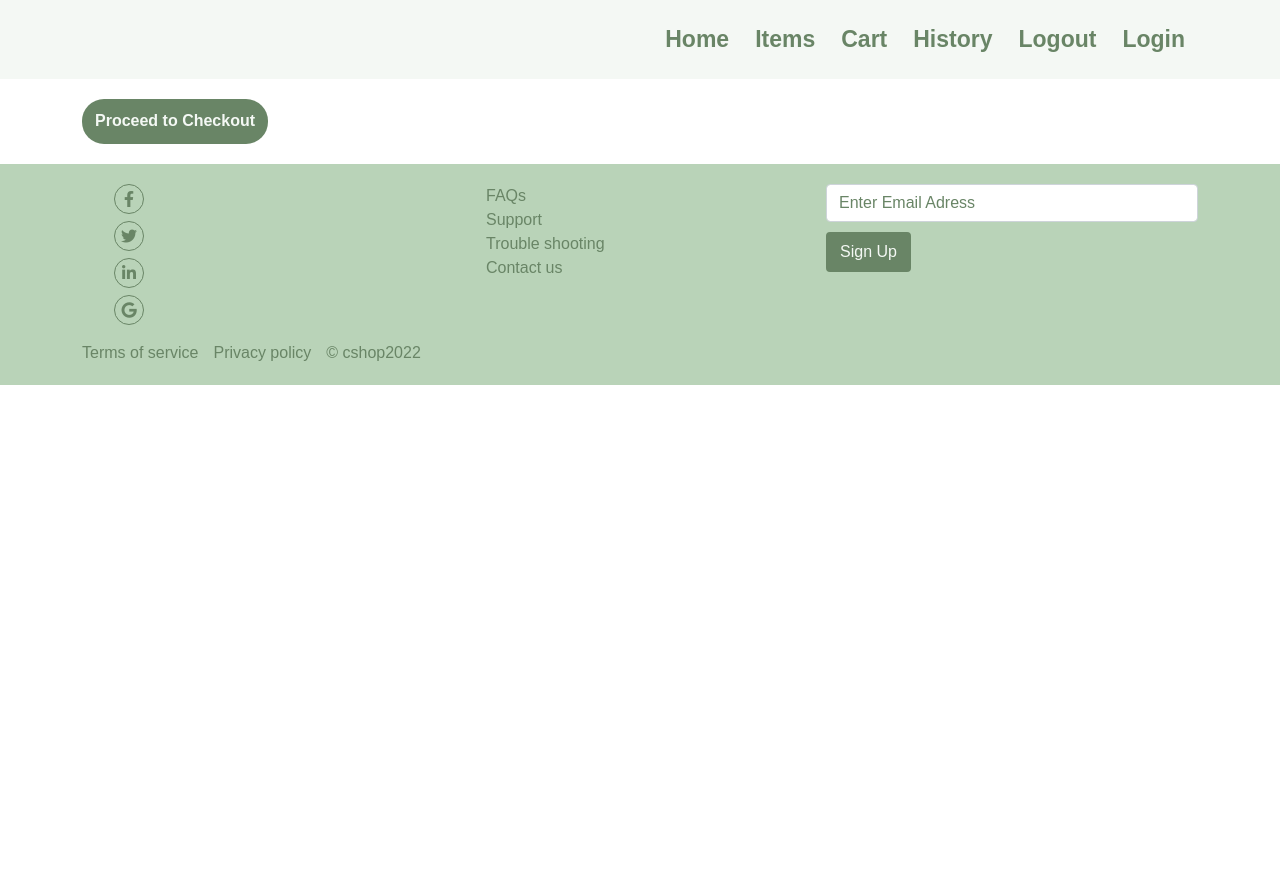
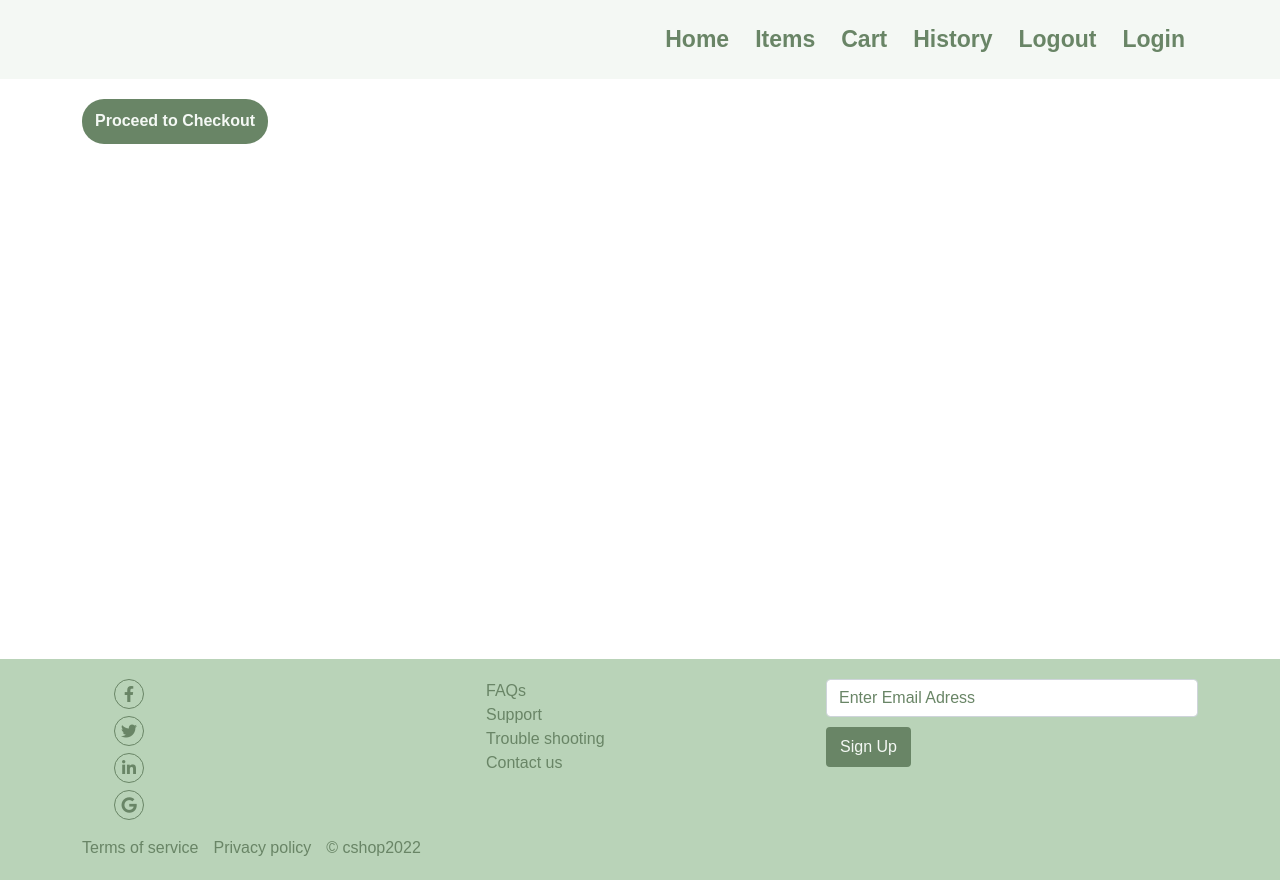
Before and after one commit to uhuru-rawlings/cshop, an Angular app: page /cshop/cart in a window 1280 px wide. Before the commit the page ends 800 px from the top, so only its background shows below. Built offline with nearby package versions, Linux system fonts and the light colour scheme.

Commit message:
aded minimum height to component body"

```diff
--- a/src/app/cart/cart.component.css
+++ b/src/app/cart/cart.component.css
@@ -9,3 +9,6 @@
     margin-top: 20px;
     margin-bottom: 20px;
 }
+.historycomponent{
+    min-height:70vh;
+}
--- a/src/app/checkout/checkout.component.css
+++ b/src/app/checkout/checkout.component.css
@@ -30,3 +30,6 @@ label{
     width:50%;
     color: #698566;
 }
+.checkoutcomponent{
+    min-height:70vh;
+}
--- a/src/app/checkout/checkout.component.html
+++ b/src/app/checkout/checkout.component.html
@@ -32,7 +32,7 @@
                     <input type="tel" [(ngModel)]="recipientcontact" name="recipientcontact" id="recipientcontact" class="form-control shadow-none" placeholder="Enter Receiver Contact">
                 </div>
                 <div class="form-group">
-                    <input type="submit" value="Save and Devliver" class="btn btn-primaryn shadow-none" id="submitbtn">
+                    <input type="submit" value="Save and Devliver" (click)="validateCheckout()"class="btn btn-primaryn shadow-none" id="submitbtn">
                 </div>
            </form>
        </div>
--- a/src/app/history/history.component.css
+++ b/src/app/history/history.component.css
@@ -0,0 +1,3 @@
+.historycomponent{
+    min-height:70vh;
+}
--- a/src/app/items/items.component.css
+++ b/src/app/items/items.component.css
@@ -11,3 +11,6 @@
     padding-left: 25px;
     color:#698566;
 }
+.historycomponent{
+    min-height:70vh;
+}
```
